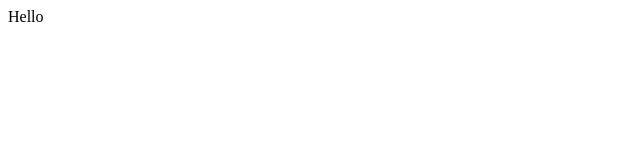
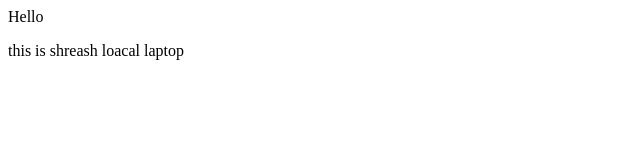
Before and after one commit to Shreyash-9125/LocalDirectory, a plain HTML site: page index.html in a window 1280 px wide. Shown: the whole page, without its empty margins (0-640 px from the left). Drawn offline with Linux system fonts and the light colour scheme.

Commit message:
add new msg

```diff
--- a/index.html
+++ b/index.html
@@ -1 +1,2 @@
 <p>Hello</p>
+<p>this is shreash loacal laptop</p>
```
